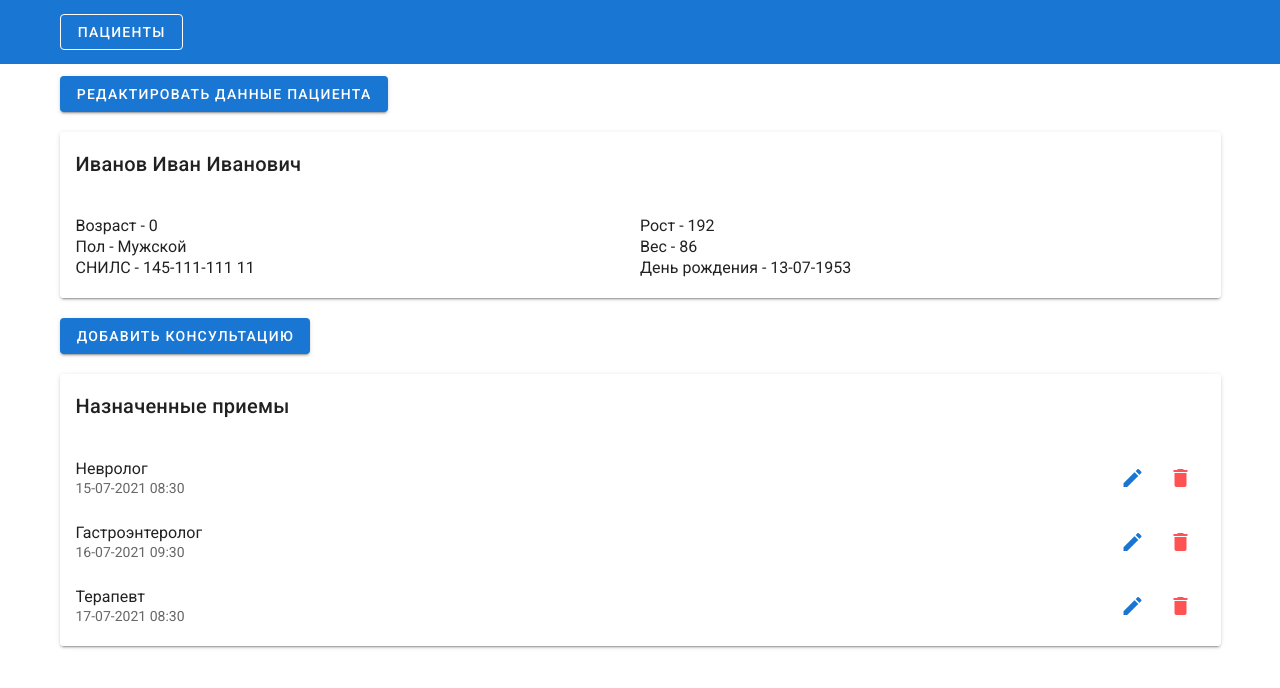
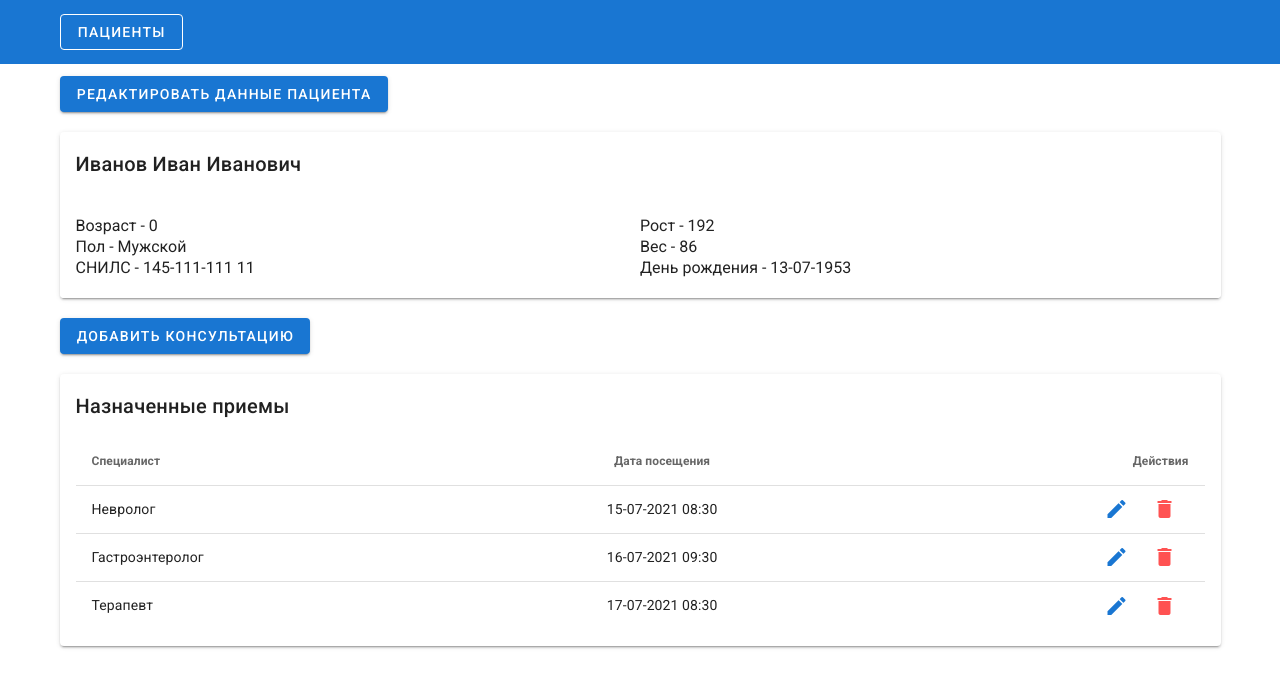
Before and after one commit to Kamil-87/vue-consultation, a Vue app: page /patients/1 in a window 1280 px wide. Shown: the top 688 px of the page. Built offline with nearby package versions, Linux system fonts and the light colour scheme.

Commit message:
add page NotFound.vue, search by lastname and snils

```diff
--- a/src/components/consultation/ConsultationAdd.vue
+++ b/src/components/consultation/ConsultationAddOrEdit.vue
@@ -15,7 +15,7 @@
       {{ text }}
     </v-snackbar>
     <v-card>
-      <v-card-title class="subheading grey--text mb-5">Добавление консультации</v-card-title>
+      <v-card-title class="subheading grey--text mb-5">{{ isEdit ? 'Редактирование консультации' : 'Добавление консультации' }}</v-card-title>
       <v-card-text>
         <form>
           <v-select
@@ -105,7 +105,7 @@
               class="mr-4"
               @click="submitHandler"
           >
-            Добавить
+            {{ isEdit ? 'Сохранить' : 'Добавить' }}
           </v-btn>
           <v-btn @click="clear">
             Очистить
@@ -120,7 +120,7 @@
 import {validationMixin} from 'vuelidate'
 import {required, maxLength} from 'vuelidate/lib/validators'
 import {format, parseISO} from 'date-fns'
-import {mapActions, mapGetters, mapMutations} from "vuex";
+import {mapGetters, mapMutations} from "vuex";
 
 export default {
   mixins: [validationMixin],
--- a/src/router/index.js
+++ b/src/router/index.js
@@ -3,6 +3,7 @@ import VueRouter from 'vue-router'
 import Patients from '../views/Patients.vue'
 import Patient from '../views/Patient.vue'
 import PatientAddOrEdit from '../views/PatientAddOrEdit.vue'
+import NotFound from '../views/NotFound.vue'
 
 Vue.use(VueRouter)
 
@@ -27,6 +28,11 @@ const routes = [
     name: 'Patient',
     component: Patient,
   },
+  {
+    path: '/*',
+    name: 'notFound',
+    component: NotFound
+  },
 
 ]
 
--- /dev/null
+++ b/src/views/NotFound.vue
@@ -0,0 +1,27 @@
+<template>
+  <div
+    class="d-flex align-center justify-center fill-height"
+    style="background-color: #ccc"
+  >
+    <v-card
+      height="400" width="400"
+      class="d-flex flex-column align-center justify-center text-center"
+    >
+      <h1
+        style="font-size: 100px; color: #1976d2;"
+      >404</h1>
+      <v-card-text>
+        <p>Страница не найдена</p>
+        <router-link to="/">Перейдите на домашнюю страницу</router-link>
+      </v-card-text>
+    </v-card>
+  </div>
+</template>
+
+<script>
+export default {}
+</script>
+
+<style scoped>
+
+</style>
--- a/src/views/Patient.vue
+++ b/src/views/Patient.vue
@@ -36,18 +36,31 @@
 
     <v-card>
       <v-card-title>Назначенные приемы</v-card-title>
-      <!--        <pre>{{ consultations }}</pre>-->
-      <v-list>
-        <v-list-item
+
+      <v-card-text>
+        <v-simple-table>
+          <template v-slot:default>
+            <thead>
+            <tr>
+              <th class="text-left">
+                Специалист
+              </th>
+              <th class="text-center">
+                Дата посещения
+              </th>
+              <th class="text-right">
+                Действия
+              </th>
+            </tr>
+            </thead>
+            <tbody>
+            <tr
               v-for="consultation in consultations"
               :key="consultation.id"
             >
-          <v-list-item-content>
-            <v-list-item-title>{{ consultation.specialist }}</v-list-item-title>
-            <v-list-item-subtitle>{{ `${consultation.day} ${consultation.time} ` }}</v-list-item-subtitle>
-          </v-list-item-content>
-          <v-list-item-action>
-            <v-list-item-group>
+              <td>{{ consultation.specialist }}</td>
+              <td class="text-center">{{ `${consultation.day} ${consultation.time} ` }}</td>
+              <td class="text-right">
                 <v-btn
                   icon
                   class="mx-1"
@@ -72,11 +85,12 @@
                     mdi-delete
                   </v-icon>
                 </v-btn>
-            </v-list-item-group>
-          </v-list-item-action>
-        </v-list-item>
-
-      </v-list>
+              </td>
+            </tr>
+            </tbody>
+          </template>
+        </v-simple-table>
+      </v-card-text>
     </v-card>
 
     <ConsultationAdd />
@@ -86,7 +100,7 @@
 
 <script>
 import {mapActions, mapMutations, mapGetters} from "vuex"
-import ConsultationAdd from "../components/consultation/ConsultationAdd";
+import ConsultationAdd from "../components/consultation/ConsultationAddOrEdit";
 
 export default {
   components: {ConsultationAdd},
--- a/src/views/PatientAddOrEdit.vue
+++ b/src/views/PatientAddOrEdit.vue
@@ -1,7 +1,7 @@
 <template>
   <v-container>
 
-    <h1 class="subheading grey--text mb-5">Редактировать данные пациента</h1>
+    <h1 class="subheading grey--text mb-5">{{ isEdit ? 'Редактировать данные пациента' : 'Добавить данные пациента'}}</h1>
     <form>
       <v-text-field
           v-model="patientInfo.lastName"
@@ -113,7 +113,7 @@
 import {validationMixin} from 'vuelidate'
 import {required, maxLength, minLength} from 'vuelidate/lib/validators'
 import {format, parseISO} from 'date-fns'
-import {mapActions, mapGetters} from "vuex"
+import { mapGetters} from "vuex"
 
 export default {
   mixins: [validationMixin],
--- a/src/views/Patients.vue
+++ b/src/views/Patients.vue
@@ -5,9 +5,9 @@
         Пациенты
         <v-spacer></v-spacer>
         <v-text-field
-            v-model="search"
+            v-model="searchValue"
             append-icon="mdi-magnify"
-            label="Search"
+            label="Поиск по СНИЛС или по фамилии"
             single-line
             hide-details
         ></v-text-field>
@@ -41,7 +41,7 @@
             </thead>
             <tbody>
             <tr
-                v-for="item in patients"
+                v-for="item in filteredPatients"
                 :key="item.id"
             >
               <td>{{ `${item.lastName} ${item.firstName}` }}</td>
@@ -101,25 +101,27 @@ import {mapActions, mapGetters} from 'vuex'
 export default {
   data() {
     return {
-      search: '',
+      searchValue: '',
       headers: [
         {text: 'ФИО', value: 'name',},
         {text: 'День рождения', value: 'birthday'},
         {text: 'Пол', value: 'gender'},
         {text: 'СНИЛС', value: 'snils'},
       ],
-
     }
   },
   computed: {
     ...mapGetters({patients: 'patients'}),
-    fullName() {
-      console.log(this.patients)
-      return `${this.patients.lastName} ${this.patients.firstName} ${this.patients.patronymic}`
+    filteredPatients() {
+      console.log(this.searchValue)
+      return this.patients.filter(patient => {
+        return patient.lastName.toLowerCase().includes(this.searchValue.toLowerCase()) || patient.snils.toLowerCase().includes(this.searchValue.toLowerCase())
+      })
     }
   },
   methods: {
     ...mapActions(['fetchPatients', 'deletePatient']),
+
     detailedPatient(userId) {
            this.$router.push({name: 'Patient', params: {id: userId}})
     },
@@ -133,9 +135,7 @@ export default {
       this.$store.dispatch('deletePatient', userId)
     }
   },
-  fullName(item) {
-    `${item.lastName} ${item.firstName} ${item.patronymic}`
-  }
+
 }
 </script>
 
```
Lines whose indentation alone changed are shown as unchanged.
